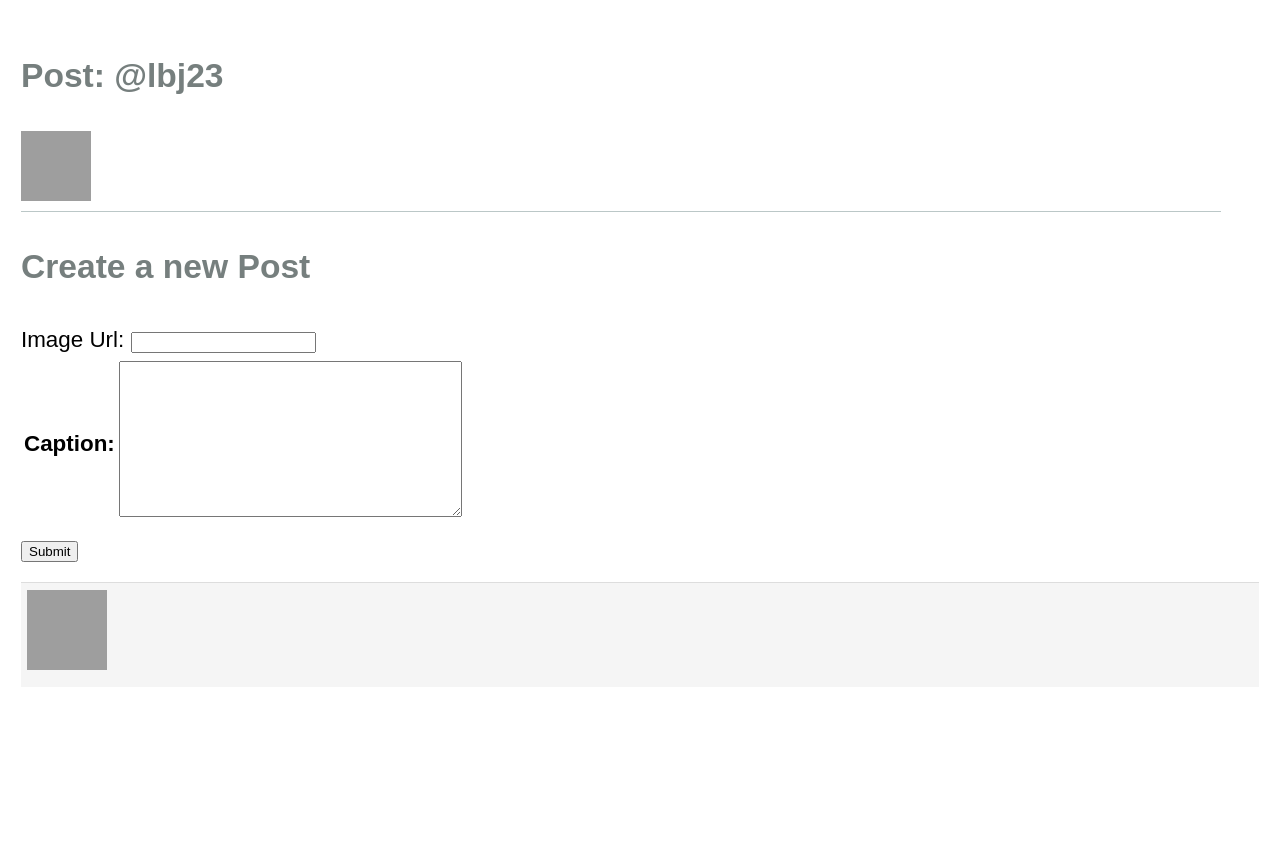
After one commit to lr0826/cs412, a Django app: page /mini_insta/profile/2/create_post in a window 1280 px wide. The commit adds this page. Run offline with Django 5.2, Linux system fonts and the light colour scheme; data comes from the database, SQL or seed files in the repository; both versions use the stored data as it was after the commit; lists and menus that the app fills with data are empty; grey boxes are pictures that could not be loaded.

Commit message:
finished assignment 4

```diff
--- a/mini_insta/forms.py
+++ b/mini_insta/forms.py
@@ -0,0 +1,12 @@
+# File: forms.py
+# Author: Run Liu (lr0826@bu.edu), 9/30/2025
+# Description: The forms python file for the mini-insta application
+from django import forms
+from .models import *
+
+class CreatePostForm(forms.ModelForm):
+    ''' A form to add a post to datebase '''
+    class Meta:
+        ''' associate this form with a model in our database '''
+        model = Post
+        fields = ['caption']
--- a/mini_insta/models.py
+++ b/mini_insta/models.py
@@ -2,7 +2,7 @@
 # Author: Run Liu (lr0826@bu.edu), 9/23/2025
 # Description: The models python file for the mini_insta application
 from django.db import models
-
+from django.urls import reverse
 # Create your models here.
 class Profile(models.Model):
     ''' model the data attributes of an individual user.'''
@@ -30,6 +30,9 @@ class Post(models.Model):
         ''' find and return all Photos for a given Post. '''
         photos = Photo.objects.filter(post=self)
         return photos
+    def get_absolute_url(self):
+        ''' return to the post url to display '''
+        return reverse("show_post", kwargs={'pk':self.pk})
 class Photo(models.Model):
     ''' model the data attributes of an image associated with a Post '''
     post = models.ForeignKey(Post, on_delete=models.CASCADE)
--- a/mini_insta/templates/mini_insta/base.html
+++ b/mini_insta/templates/mini_insta/base.html
@@ -10,15 +10,18 @@ Description: the base template for Profiles-->
     </head>
     <body>
         <article>
-            <a href="{% url 'show_all_profiles' %}">Home Page</a>
 
             <main class="content">
 
                 {% block content %}{% endblock %}
             </main>
         </article>
+
         <footer>
-            <a href="{% url 'show_all_profiles' %}">Home Page</a>
+            <a href="{% url 'show_all_profiles' %}"> <img src="https://img.favpng.com/15/23/6/house-home-computer-icons-clip-art-png-favpng-jLetcUrr130Sv6HHj1Btq9Tr4.jpg" style="width:80px; height:80px" ></a>
+            {% if profile and not hide_create_button %}
+            <a href="{% url 'create_post' profile.pk %}"><img src="https://png.pngtree.com/png-vector/20190419/ourmid/pngtree-vector-add-icon-png-image_956621.jpg" style="width:80px; height:80px;"></a>
+            {% endif %}
           </footer>
     </body>
 </html>
--- /dev/null
+++ b/mini_insta/templates/mini_insta/create_post_form.html
@@ -0,0 +1,24 @@
+<!--File: create_post_form.html
+ Author: Run Liu (lr0826@bu.edu), 9/30/2025
+Description: the create_post_form html file-->
+<!DOCTYPE html>
+{%extends 'mini_insta/base.html' %}
+    {% block content %}
+    <header>
+        <h2>Post: @{{profile.username}}</h2>
+        <a href="{% url 'show_profile' profile.pk %}">
+            <img src="https://cdn-icons-png.flaticon.com/512/93/93634.png" style="width:70px; height:70px;">
+        </a>
+    </header>
+    <h1> Create a new Post </h1>
+    <form action="{% url 'create_post' profile.pk %} " method = 'POST'>
+        {% csrf_token %}
+        <table>
+            {{form.as_table}}
+            Image Url:
+                <input type="url" name="image_url">
+        </table>
+        <input type = "submit" name = "submit" value = "Submit">
+    </form>
+
+    {% endblock %}
--- a/mini_insta/templates/mini_insta/show_all_profiles.html
+++ b/mini_insta/templates/mini_insta/show_all_profiles.html
@@ -4,8 +4,10 @@ Description: the show_all_profiles html file-->
 <!DOCTYPE html>
 {%extends 'mini_insta/base.html' %}
     {% block content %}
-    <!--{{profiles}} -->
-    <h1>Mini-Insta: showing all profiles</h1>
+    <header>
+        <h2>Mini-Insta: showing all profiles</h2>
+    </header>
+
     <div>
         {% for profile in profiles %}
         <a href="{% url 'show_profile' profile.pk %}">
--- a/mini_insta/templates/mini_insta/show_post.html
+++ b/mini_insta/templates/mini_insta/show_post.html
@@ -5,7 +5,9 @@ Description: the show_post html file-->
 {%extends 'mini_insta/base.html' %}
     {% block content %}
 
-
+    <header>
+        <h2>Post</h2>
+    </header>
 
         <table>
             <h1>{{post.caption}}</h1>
--- a/mini_insta/templates/mini_insta/show_profile.html
+++ b/mini_insta/templates/mini_insta/show_profile.html
@@ -5,12 +5,14 @@ Description: the show_profile html file-->
 {%extends 'mini_insta/base.html' %}
     {% block content %}
     <!--{{profiles}} -->
+    <header>
+        <h2>Mini-Insta: @{{profile.username}}</h2>
+    </header>
     <div>
-        <div>
+        <div id="name">
             <h2>{{profile.display_name}}</h2>
         </div>
         <p>
-            Username: {{profile.username}} <br>
             Join Date: {{profile.join_date}} <br>
         </p>
         <h2>Bio</h2>
--- a/mini_insta/urls.py
+++ b/mini_insta/urls.py
@@ -3,10 +3,11 @@
 # Description: The url python file for the mini-insta application
 from django.urls import path
 from django.conf import settings
-from .views import ProfileListView, ProfileDetailView, PostDetailView
+from .views import *
 
 urlpatterns = [
     path('', ProfileListView.as_view(), name="show_all_profiles"),
     path('profile/<int:pk>', ProfileDetailView.as_view(), name='show_profile'),
     path('post/<int:pk>', PostDetailView.as_view(), name='show_post'),
+    path('profile/<int:pk>/create_post', CreatePostView.as_view(), name='create_post'),
 ]
--- a/mini_insta/views.py
+++ b/mini_insta/views.py
@@ -2,8 +2,11 @@
 # Author: Run Liu (lr0826@bu.edu), 9/23/2025
 # Description: The view python file for the mini-insta application
 from django.shortcuts import render
-from django.views.generic import ListView, DetailView
-from .models import Profile, Post
+from django.views.generic import ListView, DetailView, CreateView
+from .models import *
+from .forms import CreatePostForm
+from django.shortcuts import get_object_or_404
+
 # Create your views here.
 
 class ProfileListView(ListView):
@@ -26,3 +29,32 @@ class PostDetailView(DetailView):
     model = Post
     template_name = "mini_insta/show_post.html"
     context_object_name = "post"
+
+
+class CreatePostView(CreateView):
+    ''' A view to handle creation of a new Post
+    displat the html form to user
+    process the form submission and store the new post object'''
+    form_class = CreatePostForm
+    template_name =  "mini_insta/create_post_form.html"
+    def get_context_data(self, **kwargs):
+        ''' context data that provide access to the profile data '''
+        ctx = super().get_context_data(**kwargs)
+        ctx["profile"] = get_object_or_404(Profile, pk=self.kwargs["pk"])
+        ctx["hide_create_button"] = True
+        return ctx
+    def form_valid(self, form):
+        '''set FK by id without querying Profile'''
+        # (a) attach the Profile to the Post before saving
+        profile = get_object_or_404(Profile, pk=self.kwargs["pk"])
+        form.instance.profile = profile
+
+        # save the Post (self.object becomes the saved Post)
+        response = super().form_valid(form)
+
+        # (b) create a Photo from the extra image_url input
+        image_url = (self.request.POST.get("image_url") or "").strip()
+        if image_url:
+            Photo.objects.create(post=self.object, image_url=image_url)
+
+        return response
--- a/static/styles_profile.css
+++ b/static/styles_profile.css
@@ -18,14 +18,17 @@ body {
     font-size: 1.4em;
     margin: 5px 5px 5px 5px;
 }
+img {
+    width: 500px;
+    height: 500px;
+  }
+
 footer {
-    margin-top: 0.5rem;
+    margin-top: 1rem;
     padding: 0.4rem 0.4rem;
     background-color: #f5f5f5;
     border-top: 1px solid #ddd;
-    display: grid;
-    grid-template-columns: repeat(auto-fit, minmax(40px, 1fr));
-    text-align: center;
+    text-align: left;
 }
   ul, li {
     padding: 0px;
@@ -42,7 +45,6 @@ footer {
 
   header {
     max-width: 1200px;
-    margin: 40px auto;
     border-bottom: 1px solid #bbc7c7;
   }
   .grid-container {
@@ -65,19 +67,13 @@ footer {
     border-bottom: 1px vla;
     padding-bottom: 40px;
   }
-  article .profpic img{
-    width: 70%;
-    border: 4px solid #fff;
-    border-radius: 8px;
-  }
-  article img, article.featured img {
-    width: 40%;
-    border: 4px solid #fff;
-    border-radius: 8px;
-  }
+
   article p, article h3 {
     margin: 20px 10px;
 
+  }
+  #name{
+    text-align: center;
   }
   nav li {
     display: inline;
```
Also changed, not shown: db.sqlite3.
